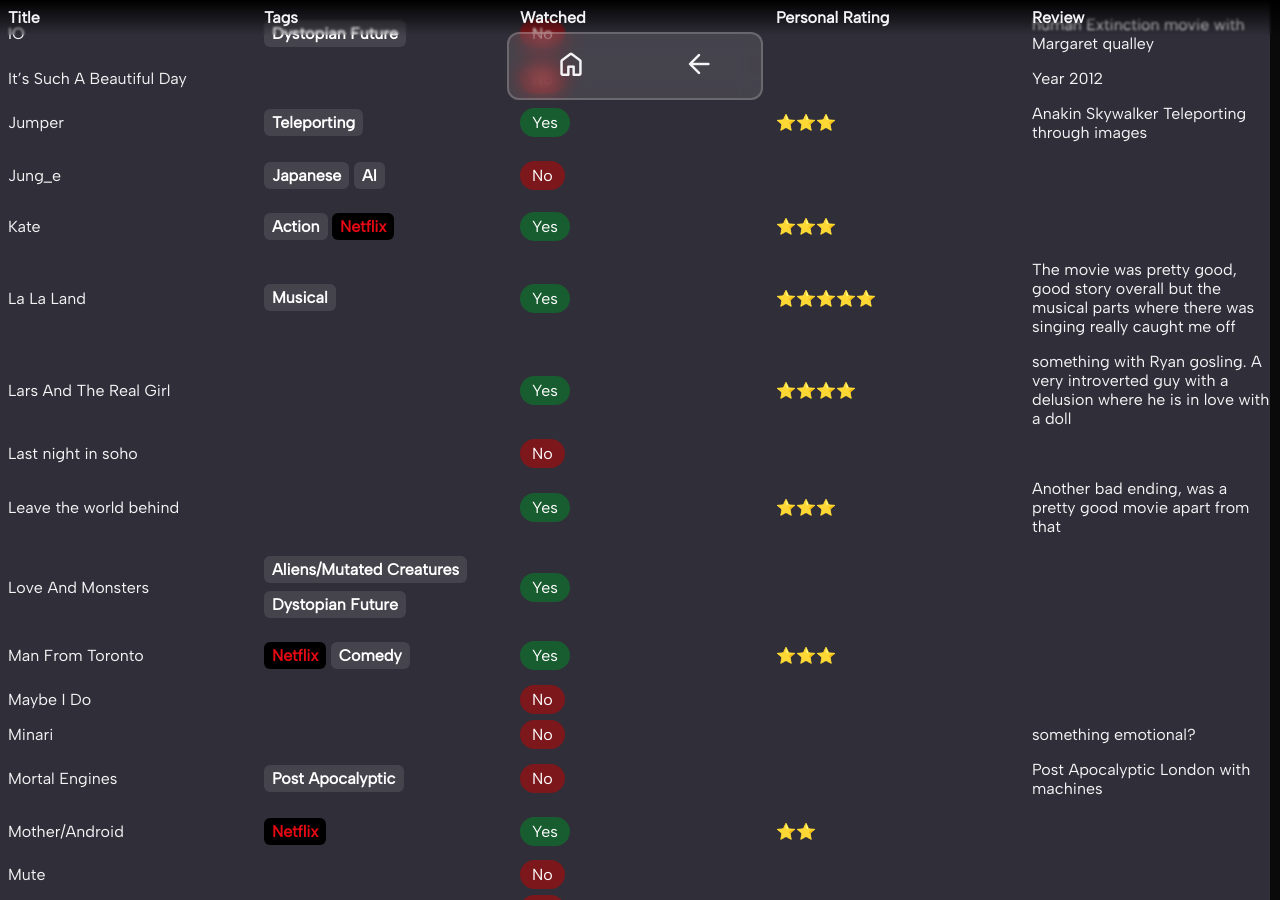
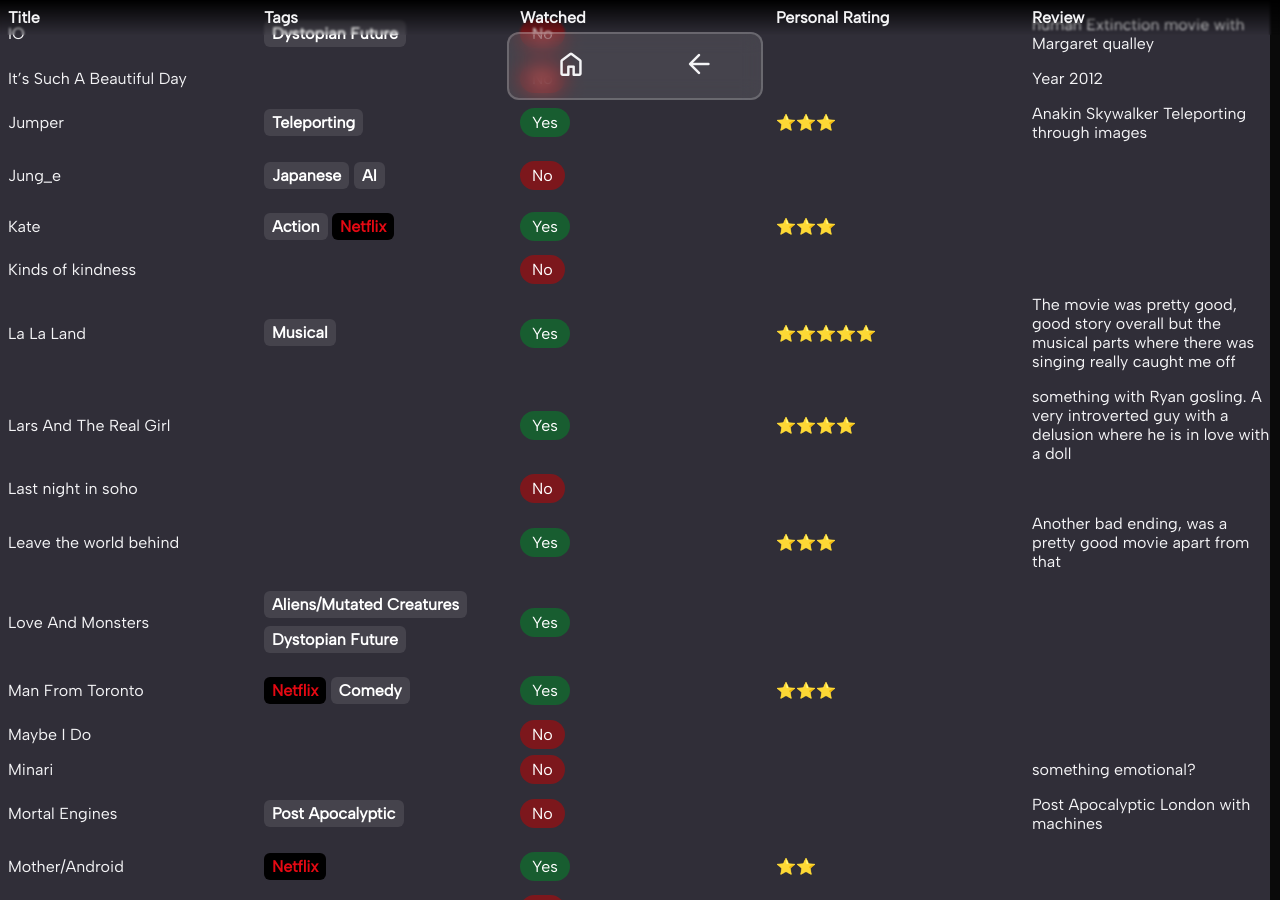
Before and after one commit to Plueres/Plueres.github.io, a Jekyll site: the page built from pages/movielist.md, in a window 1280 px wide and 900 px high, scrolled down 2719 px. Built offline with Jekyll 4.4.1, drawn with Linux system fonts in a browser that asks for light colours; some web fonts are replaced.

Commit message:
Update Lists “movies”

```diff
--- a/_data/movies.yml
+++ b/_data/movies.yml
@@ -202,6 +202,8 @@
     tags: "!Action !Netflix"
     watched: "!yes"
     personal_rating: 3
+  - watched: "!no"
+    title: Kinds of kindness
   - title: La La Land
     watched: "!yes"
     tags: "!Musical"
```
